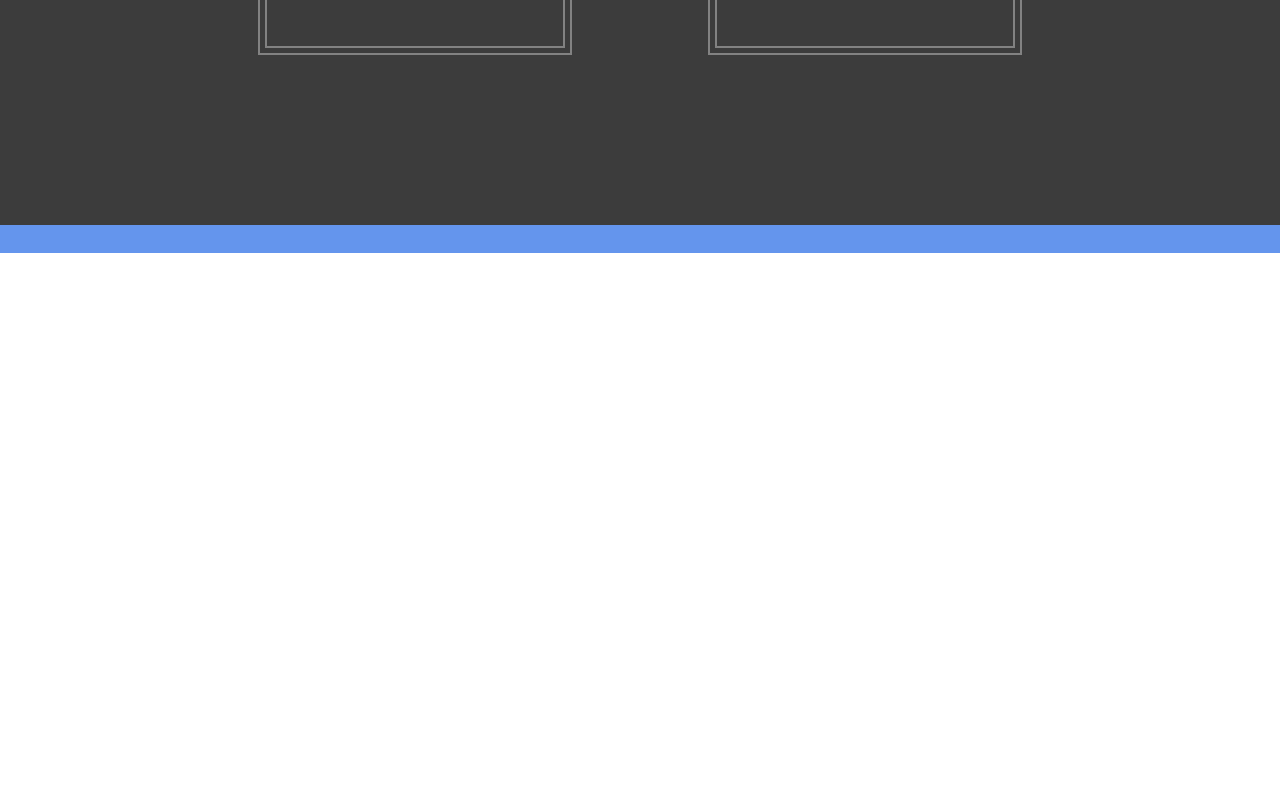
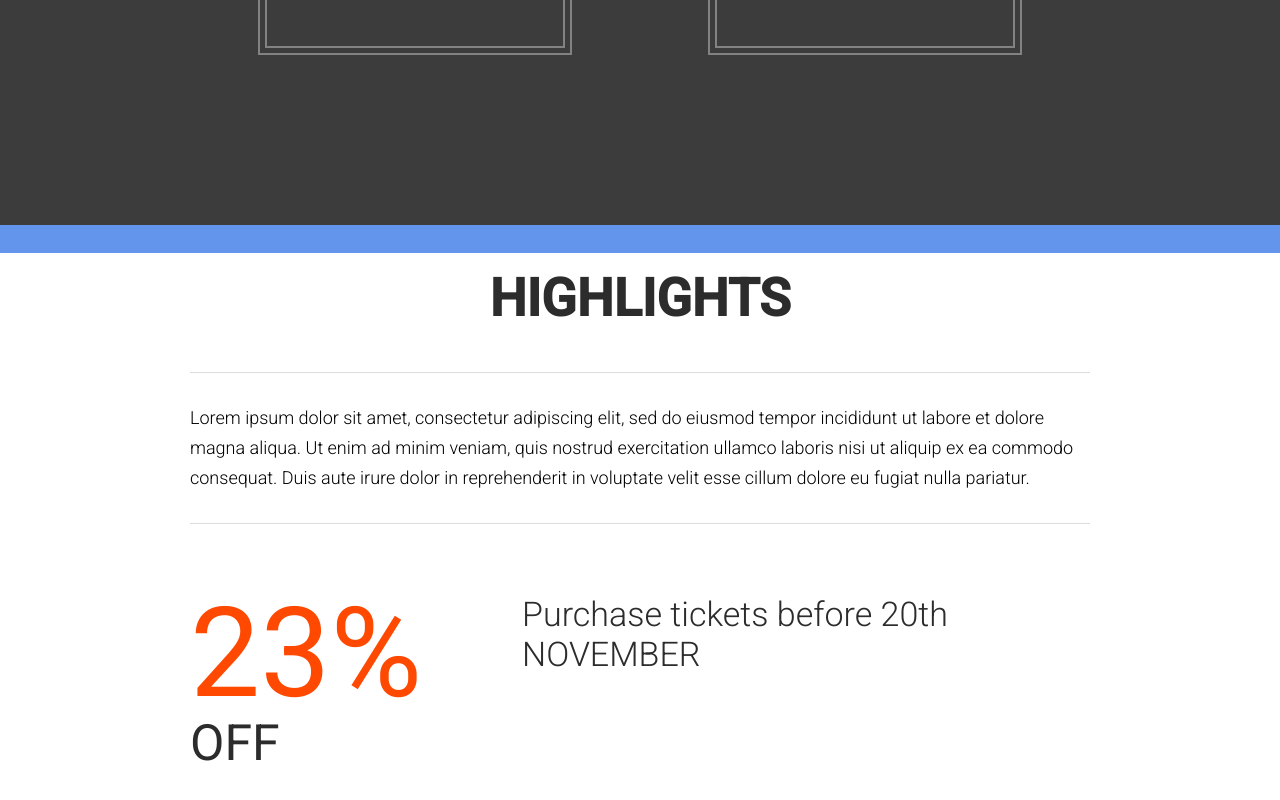
Before and after one commit to DundarKoray/React__Project__The-Venue, a React (Create React App) app: page / in a window 1280 px wide. Shown: the part 1247-2047 px from the top of the page. Before the commit the page ends 1500 px from the top, so only its background shows below. Built offline with nearby package versions, Linux system fonts and the light colour scheme.

Commit message:
created Description and Discount components

```diff
--- a/src/App.js
+++ b/src/App.js
@@ -3,6 +3,7 @@
 import Header from './components/header_footer/Header'
 import Featured from './components/featured'
 import VenueInfo from './components/venueInfo'
+import Highlights from './components/highlights';
 
 import './resources/styles.css';
 
@@ -14,6 +15,7 @@
         <Header />
         <Featured />
         <VenueInfo />
+        <Highlights />
       </div>
     );
   }
--- a/src/components/highlights/Description.js
+++ b/src/components/highlights/Description.js
@@ -1,10 +1,16 @@
 import React from 'react';
+import Fade from 'react-reveal/Fade'
 
 const Description = () => {
     return (
-        <div>
-
-        </div>
+        <Fade>
+            <div className="center_wrapper">
+                <h2>Highlights</h2>
+                <div className="highlight_description">
+                    Lorem ipsum dolor sit amet, consectetur adipiscing elit, sed do eiusmod tempor incididunt ut labore et dolore magna aliqua. Ut enim ad minim veniam, quis nostrud exercitation ullamco laboris nisi ut aliquip ex ea commodo consequat. Duis aute irure dolor in reprehenderit in voluptate velit esse cillum dolore eu fugiat nulla pariatur.
+            </div>
+            </div>
+        </Fade>
     );
 };
 
--- /dev/null
+++ b/src/components/highlights/Discount.js
@@ -0,0 +1,22 @@
+import React, { Component } from 'react';
+
+class Discount extends Component {
+    render() {
+        return (
+            <div className="center_wrapper">
+                <div className="discount_wrapper">
+                    <div className="discount_porcentage">
+                        <span>23%</span>
+                        <span>OFF</span>
+                    </div>
+                    <div className="discount_description">
+                        <h3>Purchase tickets before 20th NOVEMBER</h3>
+                        <p></p>
+                    </div>
+                </div>
+            </div>
+        );
+    }
+}
+
+export default Discount
--- a/src/components/highlights/index.js
+++ b/src/components/highlights/index.js
@@ -1,9 +1,12 @@
 import React from 'react';
+import Description from './Description'
+import Discount from './Discount'
 
 const Highlights = () => {
     return (
         <div className="highlight_wrapper">
-
+            <Description />
+            <Discount />
         </div>
     );
 };
```
